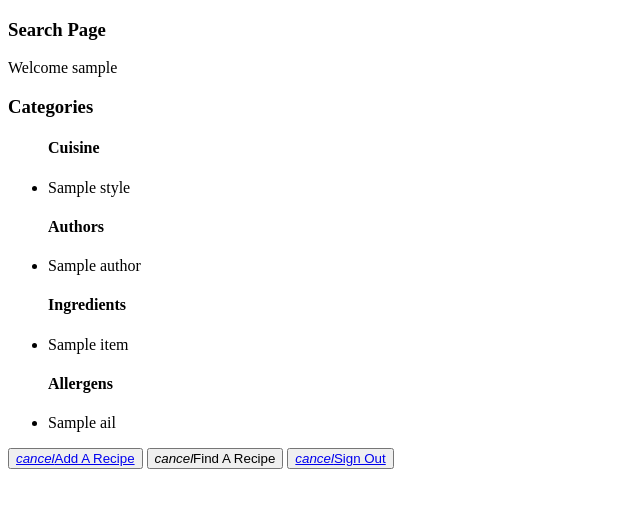
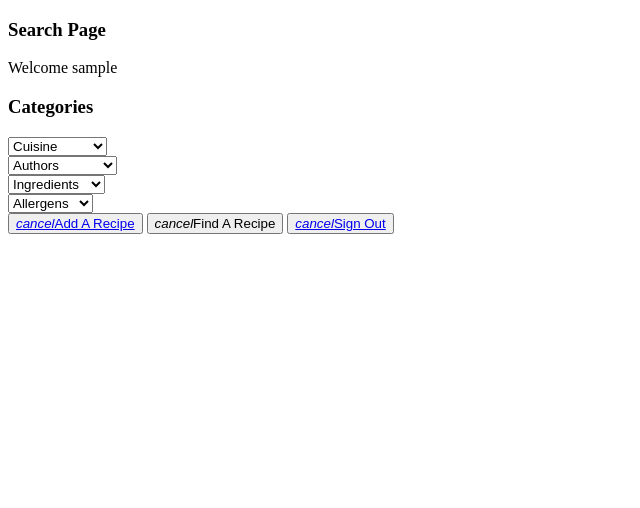
Before and after one commit to Code-Institute-Submissions/Data_Project-1, a Flask app: template templates/search.html in a window 1280 px wide. Shown: the top 508 px of the page, without its empty margins (0-640 px from the left). Run offline with Flask 2, Linux system fonts and the light colour scheme; the visitor is signed in with stand-in values (Sample User, id 1); the template is opened without the code that fills it: most values are stand-ins (such as "Sample title", 1, 10 or a date in 2020); some libraries are stand-ins or nearby versions.

Commit message:
Changed search list criteria to select dropdown menus

```diff
--- a/templates/search.html
+++ b/templates/search.html
@@ -13,32 +13,38 @@
     </p>
     <h3>Categories</h3>
     <form action="{{ url_for('results') }}" id="form1" method="POST">
-        <ul class="collapsible">
         <div class="row">
-                <h4>Cuisine</h4>
+            <select name="style_name">
+                <option value="" disabled selected>Cuisine</option>
                 {% for s in cuisine.style %}
-                    <li>{{ s.style_name }}</li>
+                    <option value="{{ style_name }}">{{ s.style_name }}</option>
                 {% endfor %}
+            </select>
         </div>
         <div class="row">
-                <h4>Authors</h4>
+            <select name="author_name">
+                <option value="" disabled selected>Authors</option>
                 {% for a in authors.author %}
-                    <li>{{ a.author_name }}</li>
+                    <option value="{{ author_name }}">{{ a.author_name }}</option>
                 {% endfor %}
+            </select>
         </div>
         <div class="row">
-                <h4>Ingredients</h4>
+            <select name="ingredient_name">
+                <option value="" disabled selected>Ingredients</option>
                 {% for item in ingredients.ingredient %}
-                    <li>{{ item.ingredient_name }}</li>
+                    <option value="{{ ingredient_name }}">{{ item.ingredient_name }}</option>
                 {% endfor %}
+            </select>
         </div>
         <div class="row">
-                <h4>Allergens</h4>
+            <select name="allergen_name">
+                <option value="" disabled selected>Allergens</option>
                 {% for ail in allergens.allergen %}
-                    <li>{{ ail.allergen_name }}</li>
+                    <option value="{{ allergen_name }}">{{ ail.allergen_name }}</option>
                 {% endfor %}
+            </select>
         </div>
-        </ul>
     </form>
     <div class="row">
         <button>
```
Lines whose indentation alone changed are shown as unchanged.
